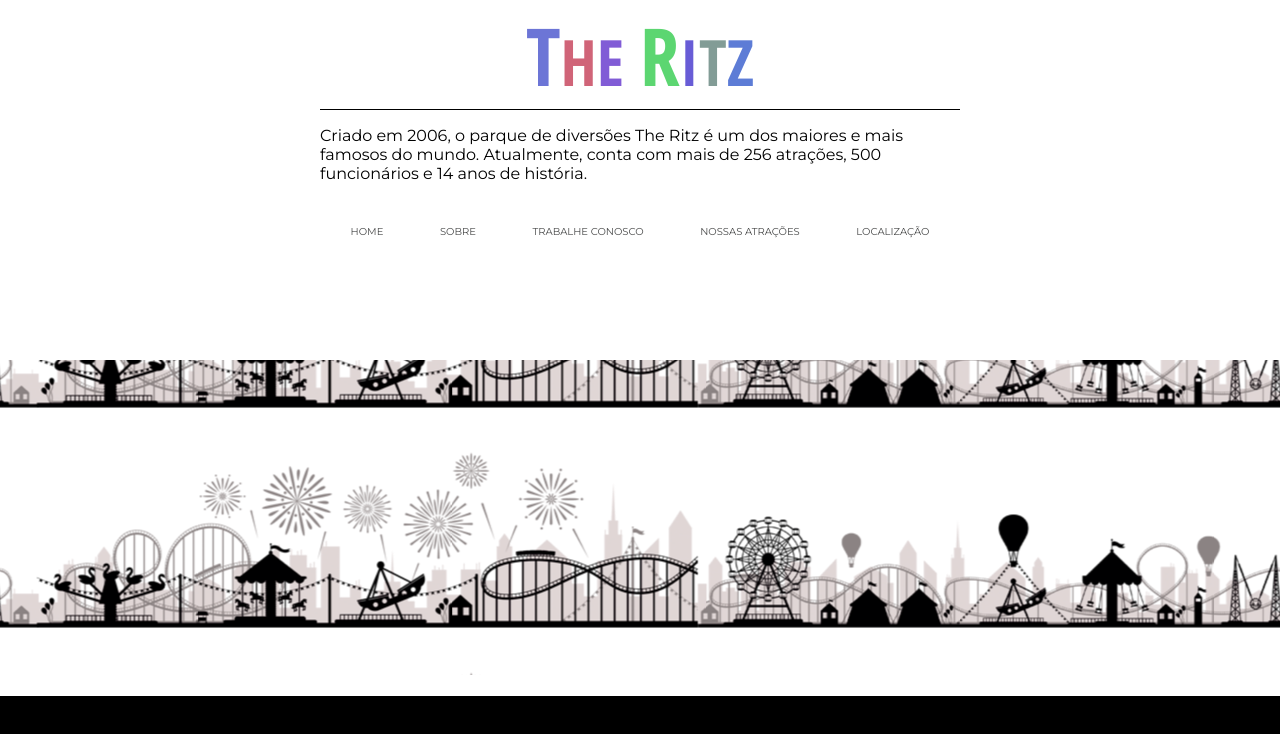
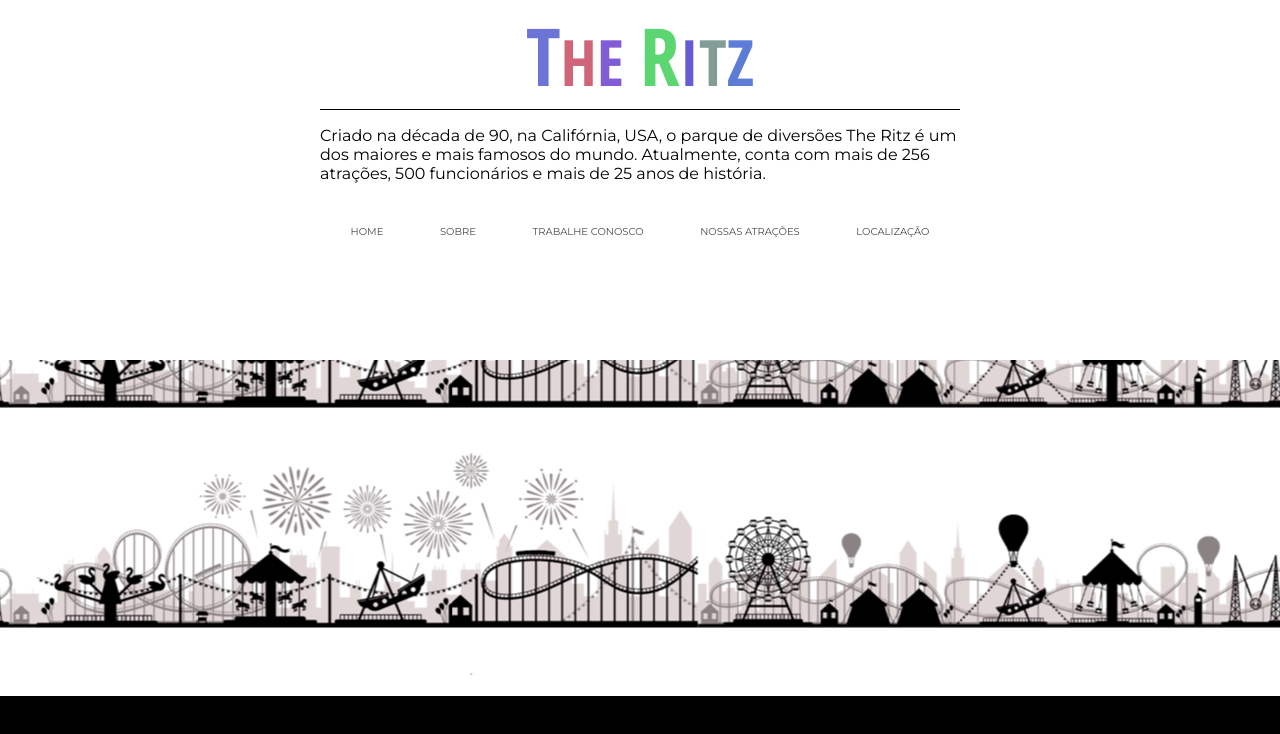
Before and after one commit to gabyssbarboza/the-ritz-home, a plain HTML site: page index.html in a window 1280 px wide. Drawn offline with Linux system fonts and the light colour scheme; a web font is replaced by a local one.

Commit message:
the ritz: home

```diff
--- a/index.html
+++ b/index.html
@@ -27,7 +27,7 @@
 
             </h3>
             <p class="container-top-subtitle">
-                Criado em 2006, o parque de diversões The Ritz é um dos maiores e mais famosos do mundo. Atualmente, conta com mais de 256 atrações, 500 funcionários e 14 anos de história.
+                Criado na década de 90, na Califórnia, USA, o parque de diversões The Ritz é um dos maiores e mais famosos do mundo. Atualmente, conta com mais de 256 atrações, 500 funcionários e mais de 25 anos de história.
             </p>
             <ul class="container-top-menu">
 
```
